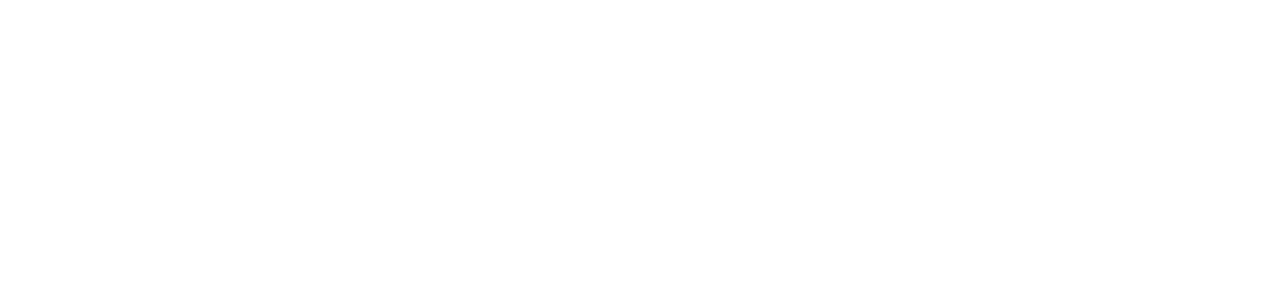
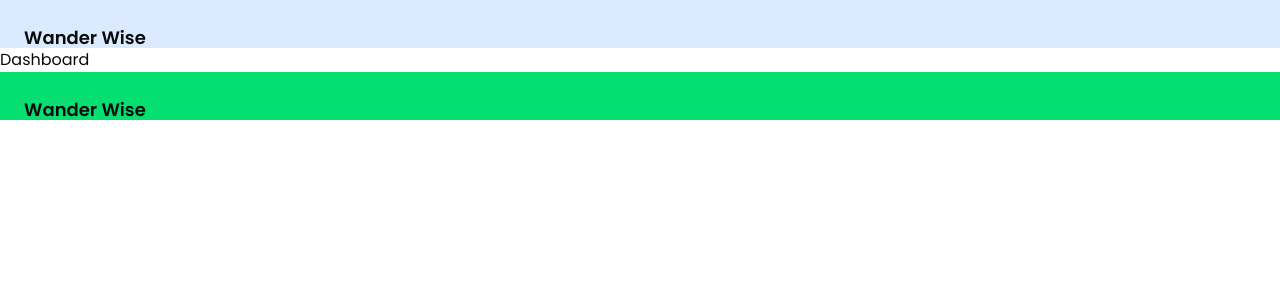
Before and after one commit to moonbeeez11/travelplan, a React (Vite) app: page /dashboard in a window 1280 px wide. Before the commit this address had no page. Shown: the top 300 px of the page. Built offline with nearby package versions, Linux system fonts and the light colour scheme; sample sign-in values are in the browser's storage.

Commit message:
protected routes, error boundry

```diff
--- a/package.json
+++ b/package.json
@@ -17,6 +17,7 @@
     "axios": "^1.11.0",
     "class-variance-authority": "^0.7.1",
     "clsx": "^2.1.1",
+    "jwt-decode": "^4.0.0",
     "lucide-react": "^0.541.0",
     "next-themes": "^0.4.6",
     "react": "^19.1.1",
--- a/src/App.jsx
+++ b/src/App.jsx
@@ -1,9 +1,43 @@
-import { BrowserRouter, Route, Routes } from "react-router-dom"
+import { BrowserRouter, Navigate, Route, Routes } from "react-router-dom"
 import LandingPage from "./pages/LandingPage"
 import Login from "./pages/Login"
 import Signup from "./pages/Signup"
+import Dashboard from "./pages/Dashboard"
+import useAuth from "./hooks/useAuth"
+import { jwtDecode } from "jwt-decode"
+import AppLayout from "./components/layout/AppLayout"
+import Trips from "./pages/Trips"
 
 function App() {
+
+
+ const { token, logout } = useAuth();
+
+  const ProtectedRoutes = () => {
+    try {
+      const decodedToken = token ? jwtDecode(token) : null;
+      const userId = decodedToken?.userId;
+
+      if (decodedToken && decodedToken.exp) {
+        const currentTime = Date.now() / 1000;
+        if (currentTime > decodedToken?.exp) {
+          logout();
+          return <Navigate to="/login" />;
+        }
+      }
+
+      if (!token || !userId) {
+        logout();
+        return <Navigate to="/login" />;
+      }
+
+      return <AppLayout />;
+    } catch (err) {
+      console.error(err);
+      logout();
+      return <Navigate to="/login" />;
+    }
+  };
 
   return (
    <BrowserRouter>
@@ -11,6 +45,13 @@ function App() {
       <Route path="/" element={<LandingPage />} />
       <Route path="/login" element={<Login />} />
       <Route path="/signup" element={<Signup />} />
+
+      <Route element={<ProtectedRoutes />}>
+
+        <Route path="/dashboard" element={<Dashboard />} />
+        <Route path="/trips" element={<Trips />} />
+
+      </Route>
    </Routes>
    </BrowserRouter>
   )
--- /dev/null
+++ b/src/components/layout/AppLayout.jsx
@@ -0,0 +1,19 @@
+import React from 'react'
+import { Outlet } from 'react-router-dom'
+
+const AppLayout = () => {
+  return (
+    <>
+    <div className="h-10 w-full bg-blue-100 p-6">
+        <h1 className="text-lg font-bold">Wander Wise</h1>
+    </div>
+        <Outlet />
+        <div className="h-10 w-full bg-green-400 p-6">
+        <h1 className="text-lg font-bold">Wander Wise</h1>
+    </div>
+
+    </>
+  )
+}
+
+export default AppLayout
--- /dev/null
+++ b/src/components/shared/ErrorBoundary.jsx
@@ -0,0 +1,78 @@
+import { AlertTriangle, Home, RefreshCw } from "lucide-react";
+import React from "react";
+import { Button } from "../ui/button";
+import { Card, CardContent, CardDescription, CardHeader, CardTitle } from "../ui/card";
+
+class ErrorBoundary extends React.Component {
+  constructor(props) {
+    super(props);
+    this.state = { hasError: false, error: null };
+  }
+
+  static getDerivedStateFromError(error) {
+    // Update state so the next render shows the fallback UI
+    return { hasError: true, error };
+  }
+
+  componentDidCatch(error, errorInfo) {
+    console.error("Error caught by ErrorBoundary:", error, errorInfo);
+    // You could log to an external service here
+  }
+
+  render() {
+    if (this.state.hasError) {
+      return (
+        <div className="min-h-screen bg-gray-50 flex items-center justify-center p-4">
+      <Card className="w-full max-w-2xl">
+        <CardHeader className="text-center">
+          <div className="flex justify-center mb-4">
+            <div className="rounded-full bg-red-100 p-3">
+              <AlertTriangle className="h-8 w-8 text-red-600" />
+            </div>
+          </div>
+          <CardTitle className="text-2xl font-bold text-gray-900">Oops! Something went wrong</CardTitle>
+          <CardDescription className="text-lg">
+            We're sorry for the inconvenience. An unexpected error has occurred.
+          </CardDescription>
+        </CardHeader>
+        <CardContent className="space-y-6">
+
+          {/* Error Message */}
+            <div className="bg-red-50 border border-red-200 rounded-lg p-4">
+              <h3 className="font-semibold text-red-800 mb-2">Error Details:</h3>
+              <p className="text-red-700 text-sm font-mono">{this.state.error?.message}</p>
+            </div>
+
+          {/* Action Buttons */}
+          <div className="flex flex-col sm:flex-row gap-3">
+            <Button onClick={()=>{window.location.reload() }} variant="outline" className="flex-1 bg-transparent">
+              <RefreshCw className="mr-2 h-4 w-4" />
+              Reload Page
+            </Button>
+            <Button onClick={()=>{window.location.href="/dashboard"}} variant="outline" className="flex-1 bg-transparent">
+              <Home className="mr-2 h-4 w-4" />
+              Go Home
+            </Button>
+          </div>
+
+          {/* Help Text */}
+          <div className="text-center text-sm text-gray-500 space-y-2">
+            <p>If this problem persists, please contact our support team.</p>
+            <p>
+              Email:{" "}
+              <a href="mailto:support@wanderwise.com" className="text-primary hover:underline">
+                support@wanderwise.com
+              </a>
+            </p>
+          </div>
+        </CardContent>
+      </Card>
+    </div>
+      );
+    }
+
+    return this.props.children;
+  }
+}
+
+export default ErrorBoundary;
--- a/src/index.css
+++ b/src/index.css
@@ -121,4 +121,7 @@ body {
   body {
     @apply bg-background text-foreground;
   }
+  button {
+    @apply cursor-pointer;
+  }
 }
--- a/src/main.jsx
+++ b/src/main.jsx
@@ -3,11 +3,14 @@ import { createRoot } from 'react-dom/client'
 import './index.css'
 import App from './App.jsx'
 import { AuthProvider } from './context/AuthContext'
+import ErrorBoundary from './components/shared/ErrorBoundary'
 
 createRoot(document.getElementById('root')).render(
   <StrictMode>
-    <AuthProvider>
-    <App />
-    </AuthProvider>
+    <ErrorBoundary>
+      <AuthProvider>
+        <App />
+      </AuthProvider>
+    </ErrorBoundary>
   </StrictMode>,
 )
--- /dev/null
+++ b/src/pages/Dashboard.jsx
@@ -0,0 +1,9 @@
+import React from 'react'
+
+const Dashboard = () => {
+  return (
+    <div>Dashboard</div>
+  )
+}
+
+export default Dashboard
--- a/src/pages/Login.jsx
+++ b/src/pages/Login.jsx
@@ -13,7 +13,7 @@ import {
   FormMessage,
 } from "@/components/ui/form"
 import { Input } from "@/components/ui/input"
-import { loginUser, registerUser } from "@/api/auth"
+import { loginUser } from "@/api/auth"
 import useAuth from "@/hooks/useAuth"
 import { useNavigate } from "react-router-dom"
 
--- /dev/null
+++ b/src/pages/Trips.jsx
@@ -0,0 +1,9 @@
+import React from 'react'
+
+const Trips = () => {
+  return (
+    <div>Trips</div>
+  )
+}
+
+export default Trips
```
Also changed, not shown: 1 other file (tests, documents, lock files or other folders).
